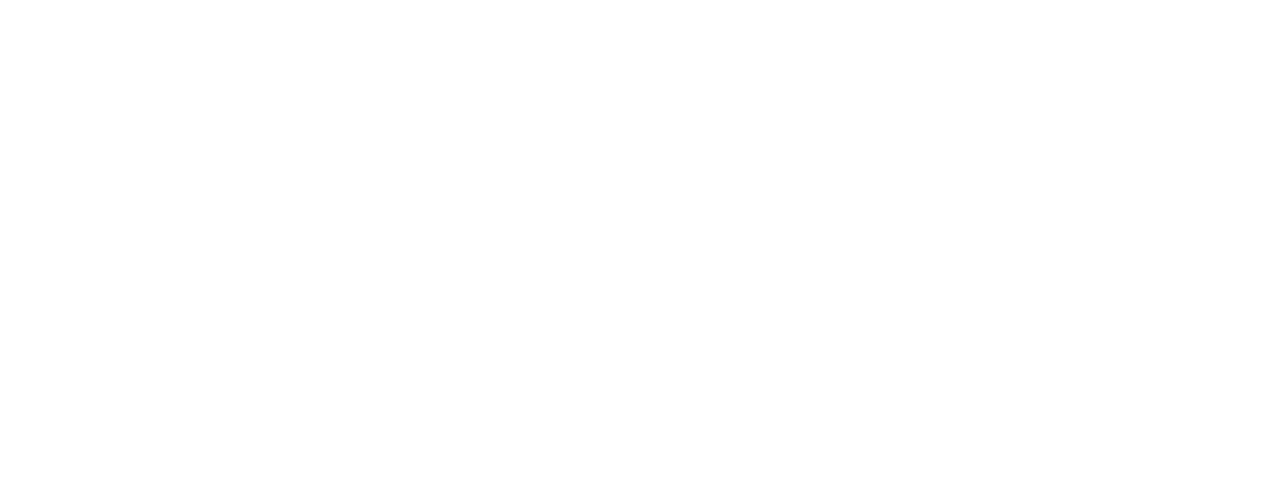
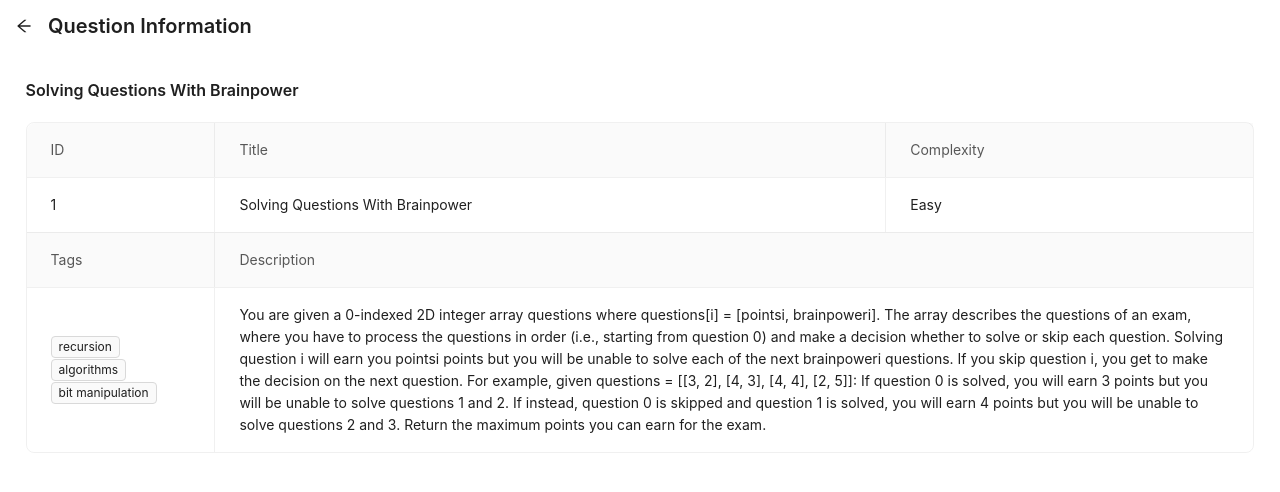
Before and after one commit to CS3219-AY2324S1/ay2324s1-assignment-6-g29, a React (Create React App) app in the folder assignment-1/frontend-crud/: page /questions/1 in a window 1280 px wide. Shown: the top 492 px of the page. Built offline with nearby package versions, Linux system fonts and the light colour scheme; data requests are answered from the project's data file.

Commit message:
Fix bugs with CreateNewQuestionScreen

```diff
--- a/assignment-1/frontend-crud/questions.json
+++ b/assignment-1/frontend-crud/questions.json
@@ -5,23 +5,32 @@
       "title": "Linked List Cycle Detection",
       "description": "Given head, the head of a linked list, determine if the linked list has a cycle in it. There is a cycle in a linked list if there is some node in the list that can be reached again by continuously following the next pointer. Internally, pos is used to denote the index of the node that tail's next pointer is connected to. Note that pos is not passed as a parameter. Return true if there is a cycle in the linked list. Otherwise, return false.",
       "complexity": "Easy",
-      "tags": ["data structures", "algorithms"]
+      "tags": [
+        "data structures",
+        "recursion",
+        "algorithms",
+        "bit manipulation"
+      ]
     },
-
     {
       "id": 3,
       "title": "Spiral Matrix II",
       "description": "Roman numerals are represented by seven different symbols: I, V, X, L, C, D and M. For example, 2 is written as II in Roman numeral, just two ones added together. 12 is written as XII, which is simply X + II. The number 27 is written as XXVII, which is XX + V + II. Roman numerals are usually written largest to smallest from left to right. However, the numeral for four is not IIII. Instead, the number four is written as IV. Because the one is before the five we subtract it making four. The same principle applies to the number nine, which is written as IX. There are six instances where subtraction is used: \nI can be placed before V (5) and X (10) to make 4 and 9.  \nX can be placed before L (50) and C (100) to make 40 and 90.  \nC can be placed before D (500) and M (1000) to make 400 and 900.\nGiven a roman numeral, convert it to an integer.",
       "complexity": "Easy",
-      "tags": ["algorithms"]
+      "tags": [
+        "algorithms"
+      ]
     },
-
     {
-      "id": 4,
-      "title": "Fibonacci Number",
-      "description": "The Fibonacci numbers, commonly denoted F(n) form a sequence, called the Fibonacci sequence, such that each number is the sum of the two preceding ones, starting from 0 and 1. That is, \nF(0) = 0, F(1) = 1\nF(n) = F(n - 1) + F(n - 2), for n > 1.\nGiven n, calculate F(n).",
+      "id": 1,
+      "title": "Solving Questions With Brainpower",
+      "description": "You are given a 0-indexed 2D integer array questions where questions[i] = [pointsi, brainpoweri].  The array describes the questions of an exam, where you have to process the questions in order (i.e., starting from question 0) and make a decision whether to solve or skip each question. Solving question i will earn you pointsi points but you will be unable to solve each of the next brainpoweri questions. If you skip question i, you get to make the decision on the next question.  For example, given questions = [[3, 2], [4, 3], [4, 4], [2, 5]]: If question 0 is solved, you will earn 3 points but you will be unable to solve questions 1 and 2. If instead, question 0 is skipped and question 1 is solved, you will earn 4 points but you will be unable to solve questions 2 and 3. Return the maximum points you can earn for the exam.",
       "complexity": "Easy",
-      "tags": ["recursion", "algorithm"]
+      "tags": [
+        "recursion",
+        "algorithms",
+        "bit manipulation"
+      ]
     }
   ]
 }
--- a/assignment-1/frontend-crud/src/screens/CreateNewQuestion.js
+++ b/assignment-1/frontend-crud/src/screens/CreateNewQuestion.js
@@ -1,4 +1,4 @@
-import React from "react";
+import React, { useEffect } from "react";
 import QuestionService from "../service/QuestionService";
 import { LeftOutlined } from "@ant-design/icons";
 import { useNavigate } from "react-router-dom";
@@ -9,7 +9,13 @@ import { PageHeader } from '@ant-design/pro-layout';
 
 const CreateNewQuestion = ({ questions, setQuestions }) => {
   const navigate = useNavigate();
-  const questionsID = questions.map((book) => book.id);
+
+  useEffect(() => {
+    QuestionService.getAll().then((questions) => {
+      setQuestions(questions);
+    });
+  }, [setQuestions]);
+
   const addQuestion = (values) => {
     const QuestionObject = {
       id: parseInt(values.id, 10),
@@ -24,6 +30,7 @@ const CreateNewQuestion = ({ questions, setQuestions }) => {
 
   const tagOptions = ["data structures", "recursion", "algorithms", "bit manipulation"]; // Define your tag options here
   const complexityOptions = ["Easy", "Medium", "Hard"]; // Define your complexity options here
+  const questionsID = questions.map((question) => question.id);
 
   return (
     <div>
@@ -86,7 +93,7 @@ const CreateNewQuestion = ({ questions, setQuestions }) => {
                     new Error("ID only consists of numbers")
                   );
                 }
-                if (questionsID.includes(value)) {
+                if (questionsID.includes(parseInt(value, 10))) {
                   return Promise.reject(new Error("ID already exists"));
                 }
                 return Promise.resolve();
```
